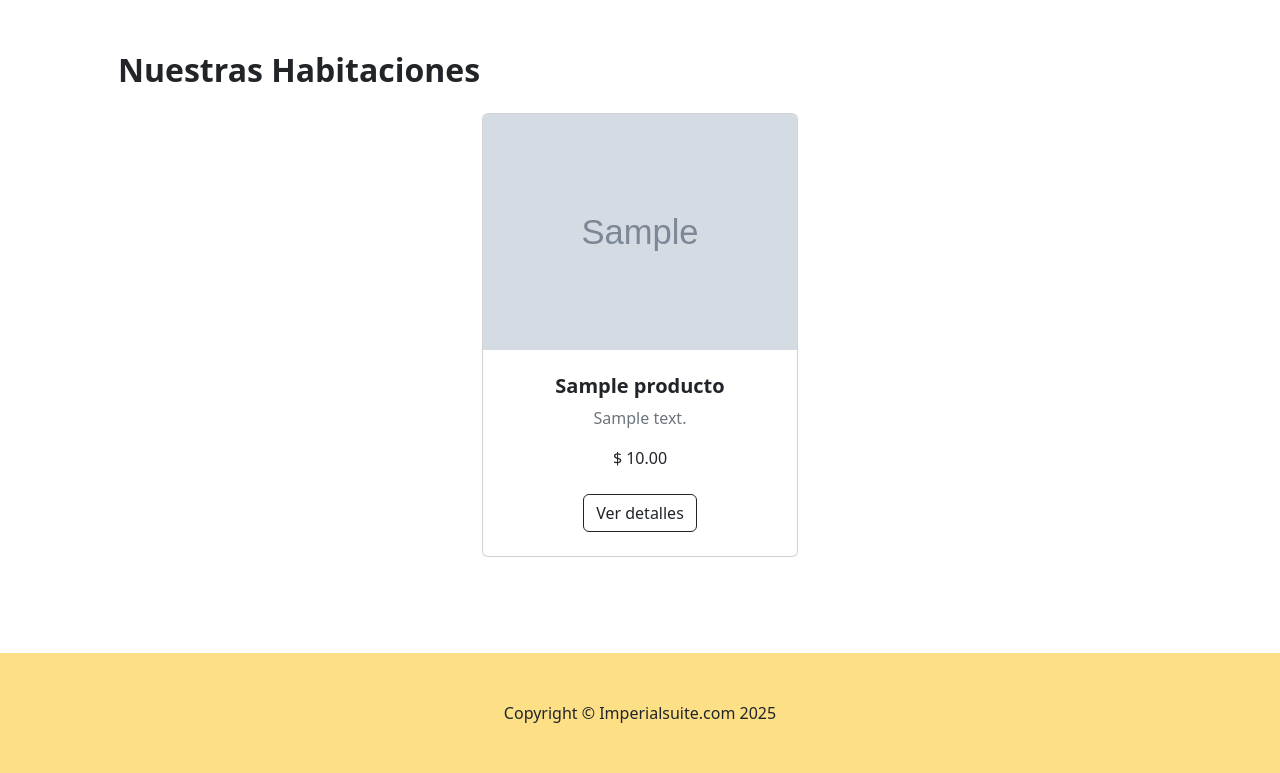
After one commit to paulaleal15/propau, a Laravel app: page /habitaciones in a window 1280 px wide. The commit adds this page. Shown: the part 857-1630 px from the top of the page. Run offline with Laravel 12, Linux system fonts and the light colour scheme; tables that the repository leaves empty hold one stand-in row (values such as "Sample post"); grey boxes marked "Sample" are stand-in pictures.

Commit message:
feat: Crear la página de habitaciones
Se ha creado una nueva página de "Habitaciones" que muestra los productos disponibles en un formato de cuadrícula. Cada producto muestra su nombre, descripción y precio. Se ha añadido un enlace a esta página en el menú de navegación principal. Además, se ha implementado la paginación para mejorar el rendimiento.

```diff
--- a/app/Http/Controllers/WebController.php
+++ b/app/Http/Controllers/WebController.php
@@ -40,4 +40,9 @@ class WebController extends Controller
         // Pasar el producto a la vista
         return view('web.item', compact('producto'));
     }
+
+    public function habitaciones(){
+        $productos = Producto::paginate(9);
+        return view('web.habitaciones', compact('productos'));
+    }
 }
--- /dev/null
+++ b/resources/views/web/habitaciones.blade.php
@@ -0,0 +1,42 @@
+
+@extends('web.app')
+@section('header')
+@endsection
+@section('contenido')
+<section class="py-5">
+    <div class="container px-4 px-lg-5 mt-1">
+        <h2 class="fw-bolder mb-4">Nuestras Habitaciones</h2>
+        <div class="row gx-4 gx-lg-5 row-cols-1 row-cols-md-2 row-cols-xl-3 justify-content-center">
+            @foreach($productos as $producto)
+            <div class="col mb-5">
+                <div class="card h-100">
+                    <!-- Product image-->
+                    <img class="card-img-top" src="{{asset('uploads/productos/'. $producto->imagen) }}"
+                        alt="{{$producto->nombre}}" />
+                    <!-- Product details-->
+                    <div class="card-body p-4">
+                        <div class="text-center">
+                            <!-- Product name-->
+                            <h5 class="fw-bolder">{{$producto->nombre}}</h5>
+                            <!-- Product description-->
+                            <p class="text-muted">{{$producto->descripcion}}</p>
+                            <!-- Product price-->
+                            $ {{number_format($producto->precio, 2)}}
+                        </div>
+                    </div>
+                    <!-- Product actions-->
+                    <div class="card-footer p-4 pt-0 border-top-0 bg-transparent">
+                        <div class="text-center"><a class="btn btn-outline-dark mt-auto"
+                                href="{{route('web.show', $producto->id)}}">Ver
+                                detalles</a></div>
+                    </div>
+                </div>
+            </div>
+            @endforeach
+        </div>
+        <div class="card-footer clearfix">
+            {{ $productos->links() }}
+        </div>
+    </div>
+</section>
+@endsection
--- a/resources/views/web/partials/nav.blade.php
+++ b/resources/views/web/partials/nav.blade.php
@@ -8,7 +8,7 @@
             <ul class="navbar-nav me-auto mb-2 mb-lg-0 ms-lg-4">
                 <li class="nav-item"><a class="nav-link active" aria-current="page" href="/">Inicio</a></li>
                 <li class="nav-item"><a class="nav-link" href="#">Conocenos</a></li>
-                <li class="nav-item"><a class="nav-link" href="#">Habitaciones</a></li>
+                <li class="nav-item"><a class="nav-link" href="{{route('web.habitaciones')}}">Habitaciones</a></li>
 
                 <li class="nav-item dropdown">
                     @auth
--- a/routes/web.php
+++ b/routes/web.php
@@ -15,6 +15,7 @@ use App\Http\Controllers\PedidoController;
 
 Route::get('/', [WebController::class, 'index'])->name('web.index');
 Route::get('/producto/{id}', [WebController::class, 'show'])->name('web.show');
+Route::get('/habitaciones', [WebController::class, 'habitaciones'])->name('web.habitaciones');
 
 Route::get('/carrito', [CarritoController::class, 'mostrar'])->name('carrito.mostrar');
 Route::post('/carrito/agregar', [CarritoController::class, 'agregar'])->name('carrito.agregar');
```
Also changed, not shown: resources/views/plantilla/header.blade.php (+3 -4 lines), 2 other files.
